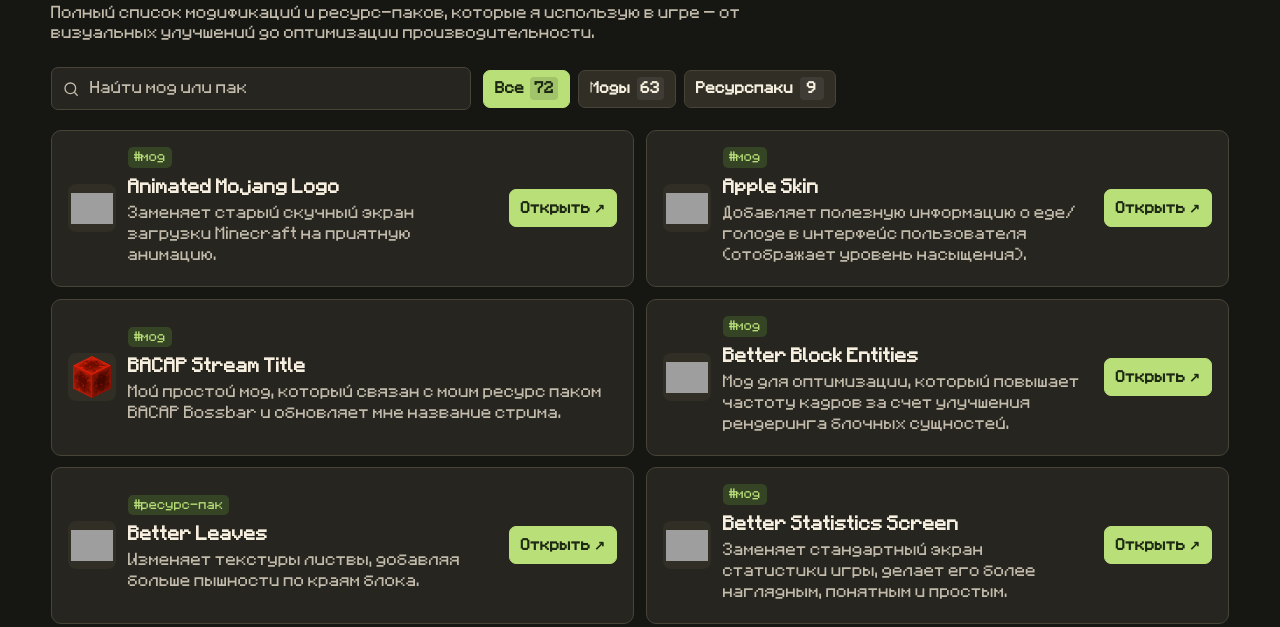
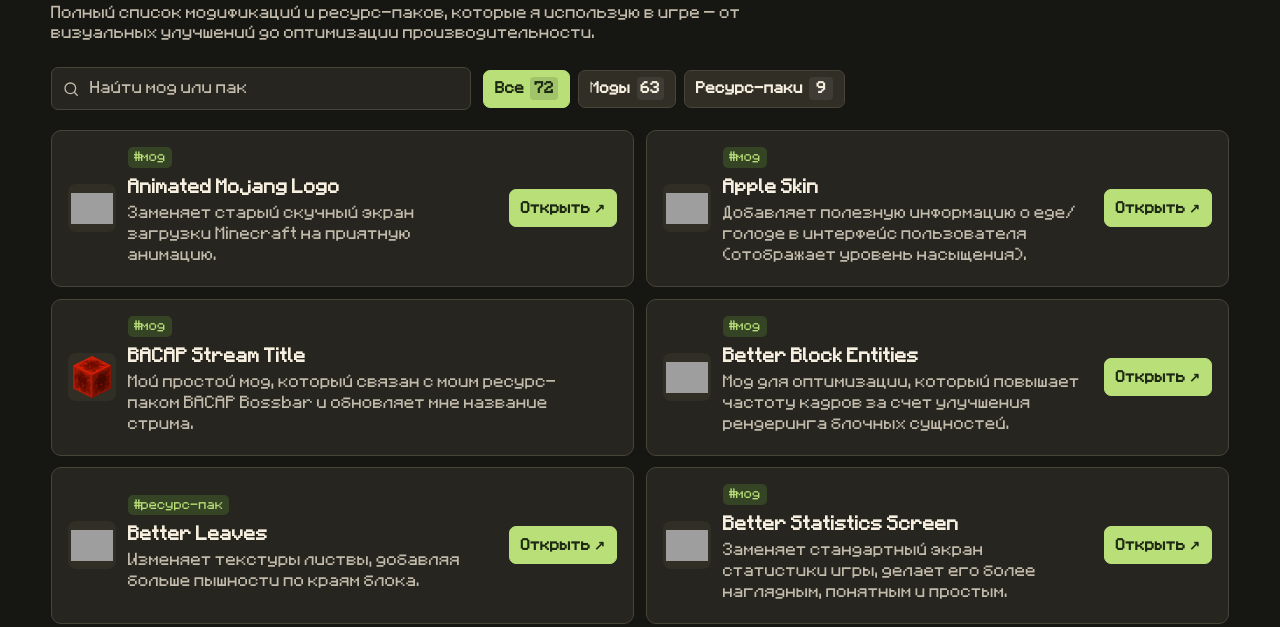
Before and after one commit to TreeMale/Minecraft, a plain HTML site: page index.html in a window 1280 px wide. Both pictures are taken after a click on the button "Моды". Shown: the part 173-800 px from the top of the page. Drawn offline with nearby package versions, Linux system fonts and the light colour scheme; grey boxes are pictures that could not be loaded.

Commit message:
Use hyphen in resource-pack labels

```diff
--- a/index.html
+++ b/index.html
@@ -738,7 +738,7 @@
             <div class="filter-bar" role="group" aria-label="Категория">
                 <button class="filter-btn" data-category="all" aria-pressed="true">Все <span class="filter-count"></span></button>
                 <button class="filter-btn" data-category="mod" aria-pressed="false">Моды <span class="filter-count"></span></button>
-                <button class="filter-btn" data-category="resourcepack" aria-pressed="false">Ресурспаки <span class="filter-count"></span></button>
+                <button class="filter-btn" data-category="resourcepack" aria-pressed="false">Ресурс-паки <span class="filter-count"></span></button>
             </div>
         </div>
         <p id="item-empty" class="empty-state hidden" role="status">Ничего не найдено.</p>
@@ -1187,7 +1187,7 @@
             {n: "Mali Lib", d: "Библиотека инструментов для работы модов.", url: "https://modrinth.com/mod/malilib", icon: "https://cdn.modrinth.com/data/GcWjdA9I/a530ae55df5e0c405f5cf1b3e4fd6163a398bdc3.png"},
             {n: "Better Block Entities", d: "Мод для оптимизации, который повышает частоту кадров за счет улучшения рендеринга блочных сущностей.", url: "https://modrinth.com/mod/better-block-entities", icon: "https://cdn.modrinth.com/data/ONZm0H7Y/5ff4f3ad6948a0bf185f641c407878932bae3dcf.png"},
             {n: "Immediately Fast", d: "Ускоряет рендеринг в режиме непосредственного отображения в Minecraft.", url: "https://modrinth.com/mod/immediatelyfast/versions", icon: "https://cdn.modrinth.com/data/5ZwdcRci/e57b6b451425692ac17ad322d5e14bea686a383a_96.webp"},
-            {n: "BACAP Stream Title", d: "Мой простой мод, который связан с моим ресурс паком BACAP Bossbar и обновляет мне название стрима.", url: ""}
+            {n: "BACAP Stream Title", d: "Мой простой мод, который связан с моим ресурс-паком BACAP Bossbar и обновляет мне название стрима.", url: ""}
         ];
 
         const packs = [
```
